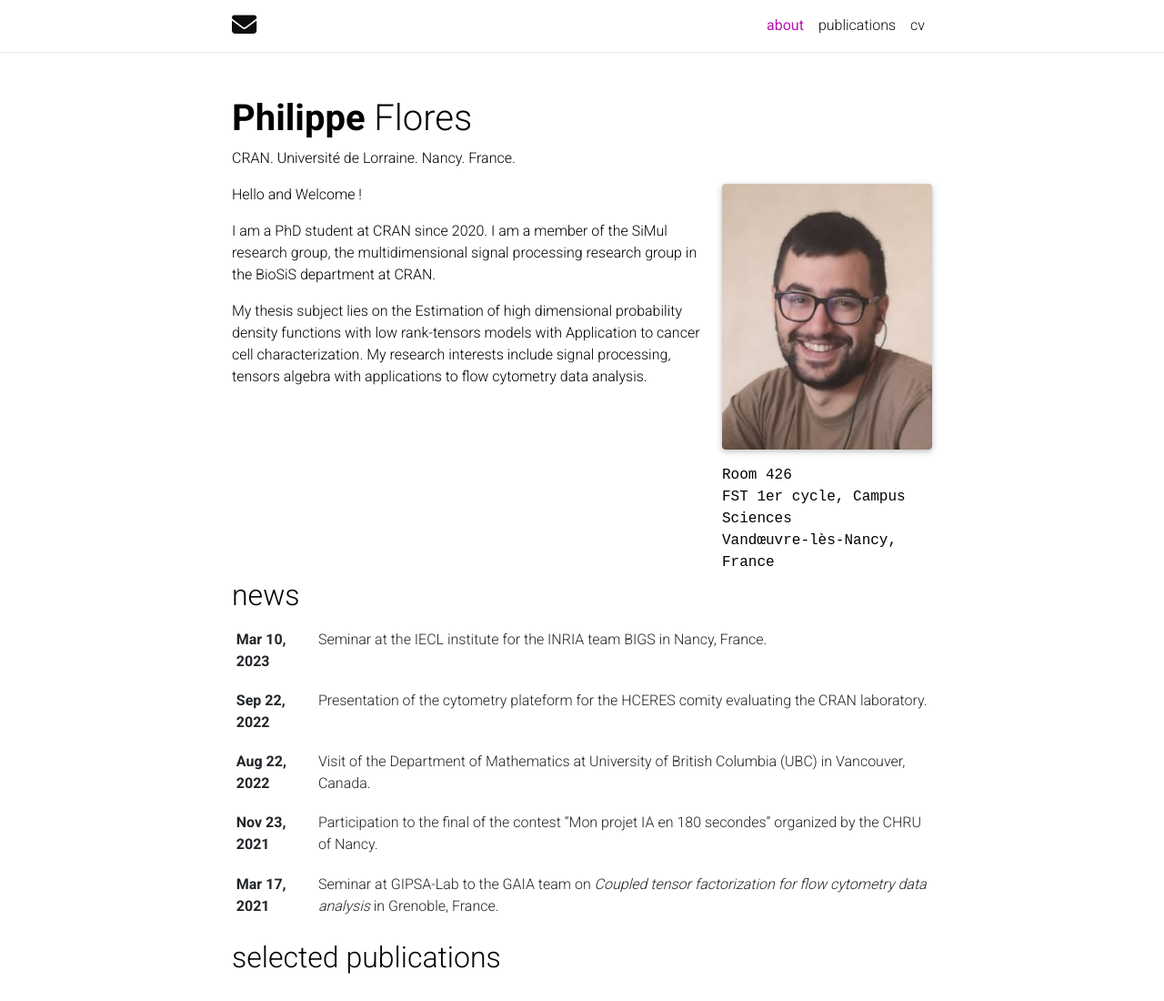
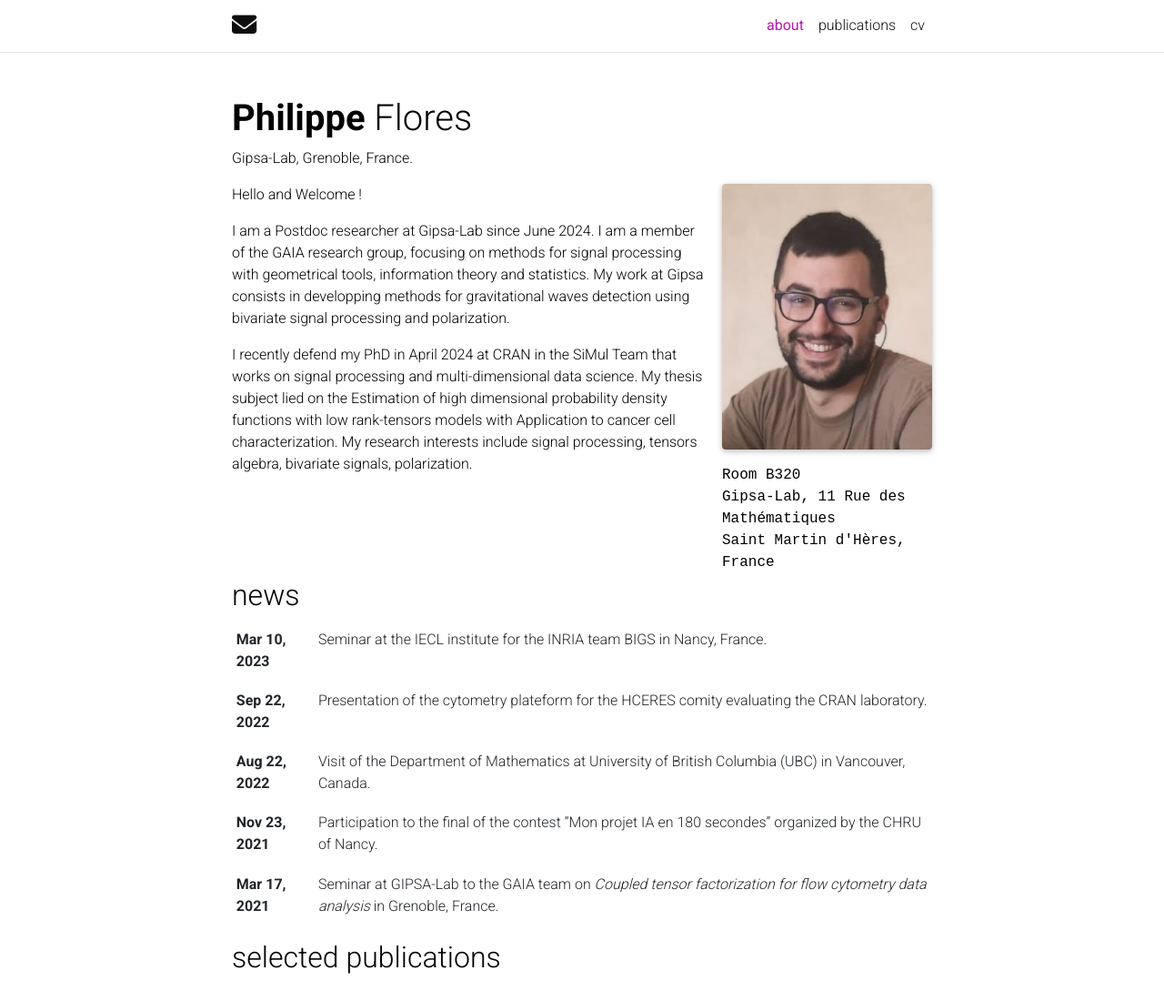
Before and after one commit to philippeflores/philippeflores.github.io, a Jekyll site: the page built from _pages/about.md, in a window 1280 px wide and 1389 px high, cut to the strip 0-1100 px from the top of the window. Shown: the whole strip at 91% size. Built offline with Jekyll 4.4.1, drawn with Linux system fonts in a browser that asks for light colours; full-size pictures stand in for the smaller copies a plugin makes; comment, search, counter and statistics services are not loaded; a style sheet for code colours, icons or effects is not loaded.

Commit message:
following changes

```diff
--- a/_config.yml
+++ b/_config.yml
@@ -6,7 +6,7 @@ title: blank # the website title (if blank, full name will be used instead)
 first_name: Philippe
 middle_name:
 last_name: Flores
-email: philippe.flores@univ-lorraine.fr
+email: philippe.flores@grenoble-inp.fr
 description: > # the ">" symbol means to ignore newlines until "footer_text:"
   A simple, whitespace theme for academics. Based on [*folio](https://github.com/bogoli/-folio) design.
 footer_text: >
--- a/_pages/about.md
+++ b/_pages/about.md
@@ -2,16 +2,16 @@
 layout: about
 title: about
 permalink: /
-subtitle: CRAN. Université de Lorraine. Nancy. France.
+subtitle: Gipsa-Lab, Grenoble, France.
 
 profile:
   align: right
   image: prof_pic.jpg
   image_circular: false # crops the image to make it circular
   address: >
-    <p>Room 426</p>
-    <p>FST 1er cycle, Campus Sciences</p>
-    <p>Vandœuvre-lès-Nancy, France</p>
+    <p>Room B320</p>
+    <p>Gipsa-Lab, 11 Rue des Mathématiques</p>
+    <p>Saint Martin d'Hères, France</p>
 
 news: true  # includes a list of news items
 latest_posts: false  # includes a list of the newest posts
@@ -21,7 +21,8 @@ social: true  # includes social icons at the bottom of the page
 
 Hello and Welcome !
 
-I am a PhD student at CRAN since 2020. I am a member of the SiMul research group, the multidimensional signal processing research group in the BioSiS department at CRAN.
+I am a Postdoc researcher at Gipsa-Lab since June 2024. I am a member of the GAIA research group, focusing on methods for signal processing with geometrical tools, information theory and statistics. My work at Gipsa consists in developping methods for gravitational waves detection using bivariate signal processing and polarization.
 
-My thesis subject lies on the Estimation of high dimensional probability density functions with low rank-tensors models with Application to cancer cell characterization.
-My research interests include signal processing, tensors algebra with applications to flow cytometry data analysis.
+I recently defend my PhD in April 2024 at CRAN in the SiMul Team that works on signal processing and multi-dimensional data science.
+My thesis subject lied on the Estimation of high dimensional probability density functions with low rank-tensors models with Application to cancer cell characterization.
+My research interests include signal processing, tensors algebra, bivariate signals, polarization.
```
